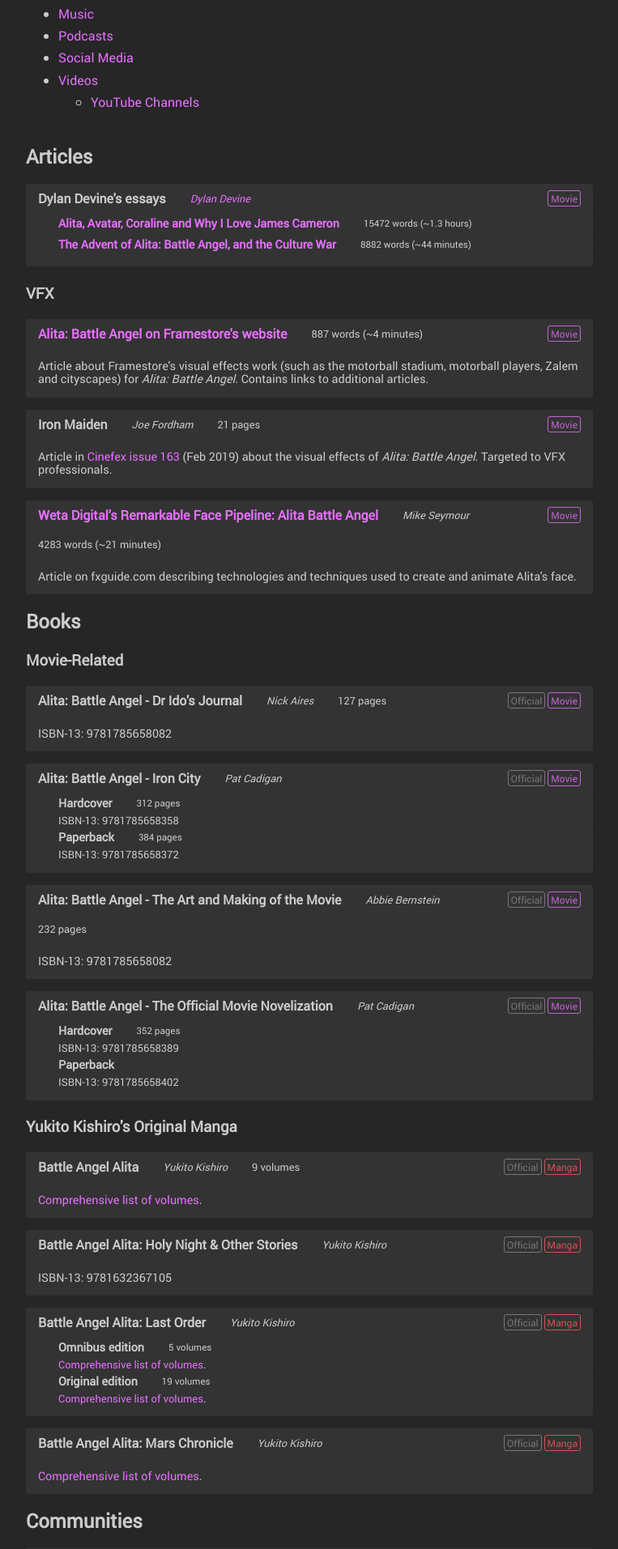
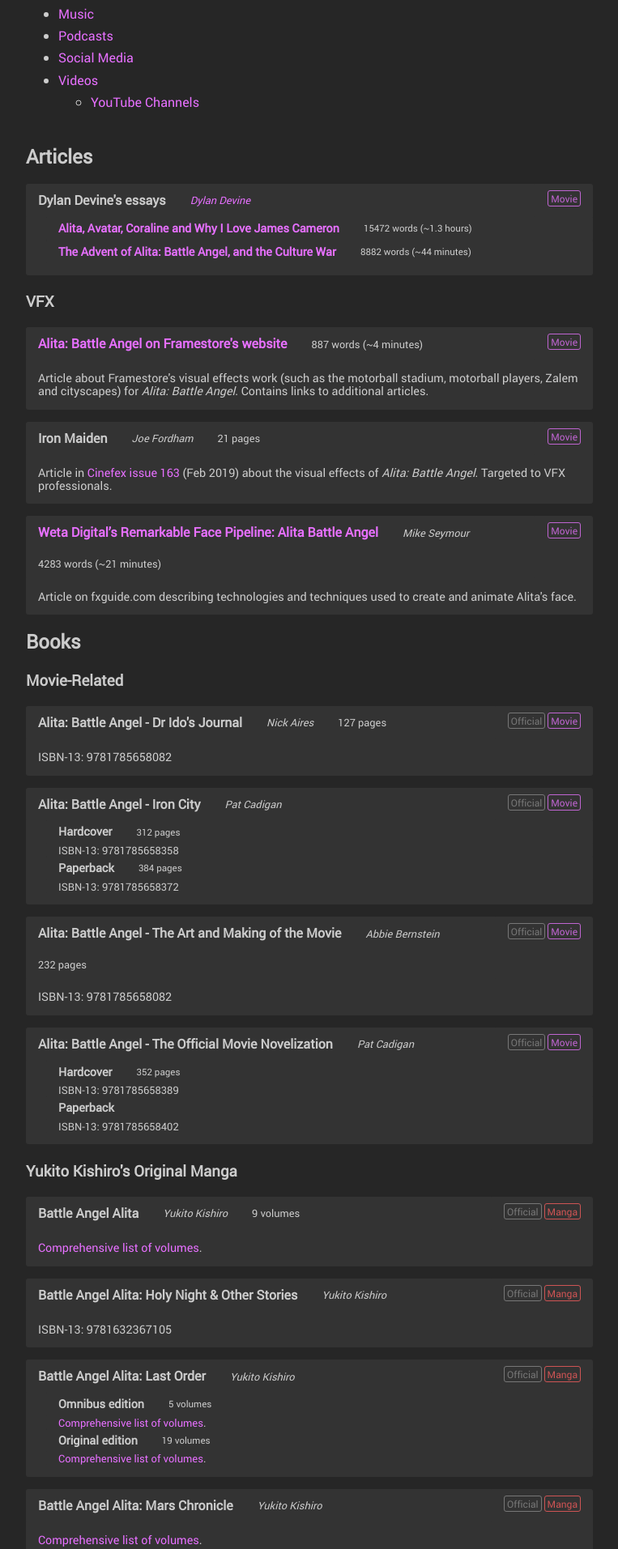
Before and after one commit to Caeglathatur/alita-index-2, a Django app: page / in a window 1280 px wide. Shown: the part 729-2642 px from the top of the page at 81% size, without its empty margins (258-1021 px from the left). Run offline with Django 3.2, Linux system fonts and the light colour scheme; data comes from the database, SQL or seed files in the repository; data that the repository does not hold is empty.

Commit message:
Fix entry title line height

```diff
--- a/static/css/style.css
+++ b/static/css/style.css
@@ -177,6 +177,7 @@
     font-weight: bold;
     vertical-align: middle;
     margin: 10px 15px;
+    line-height: 1.3em;
 }
 
 .entry > .header > a {
@@ -245,6 +246,7 @@
     font-weight: bold;
     vertical-align: middle;
     margin: 5px 15px;
+    line-height: 1.3em;
 }
 
 .sub-entry > .header > a {
```
